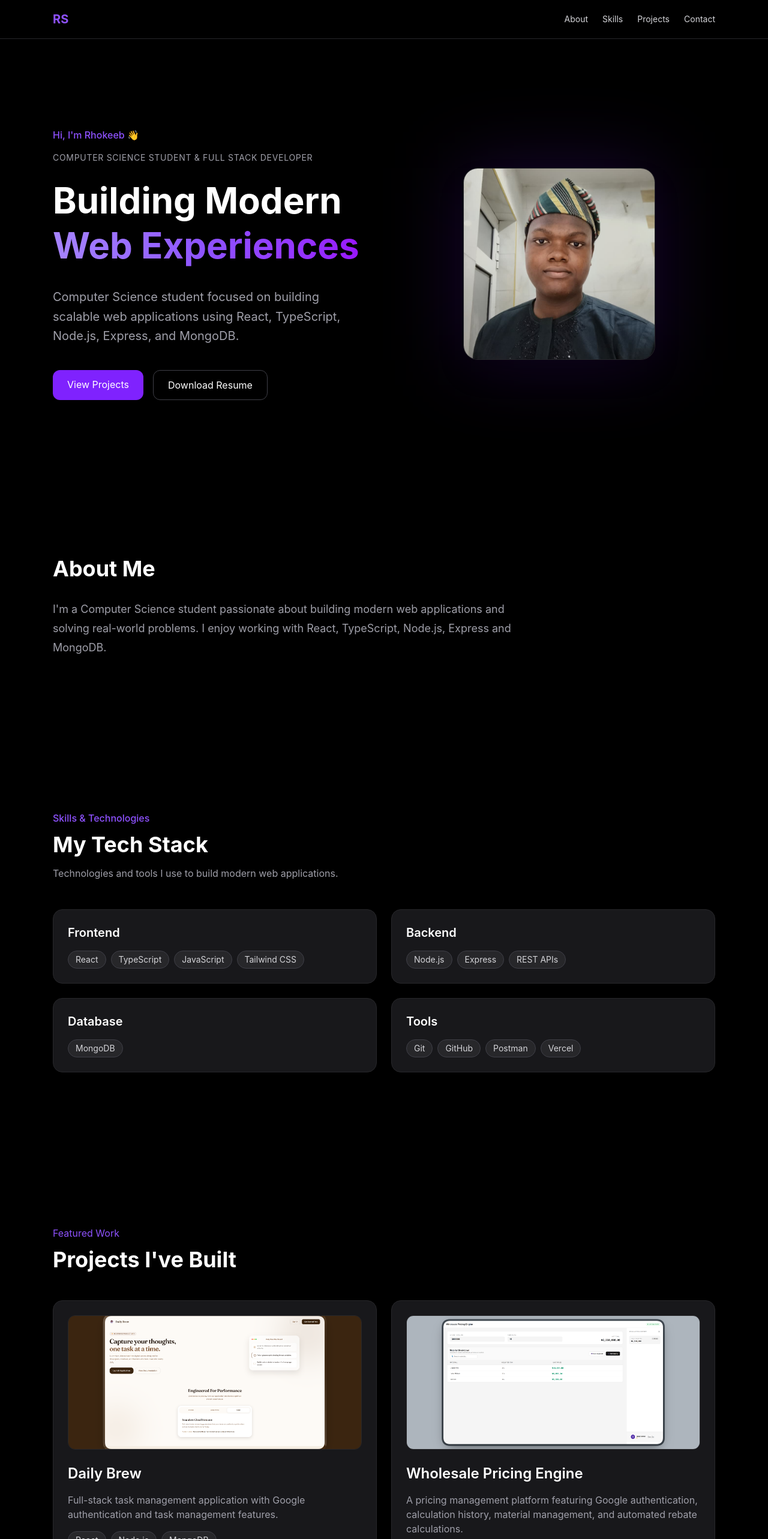
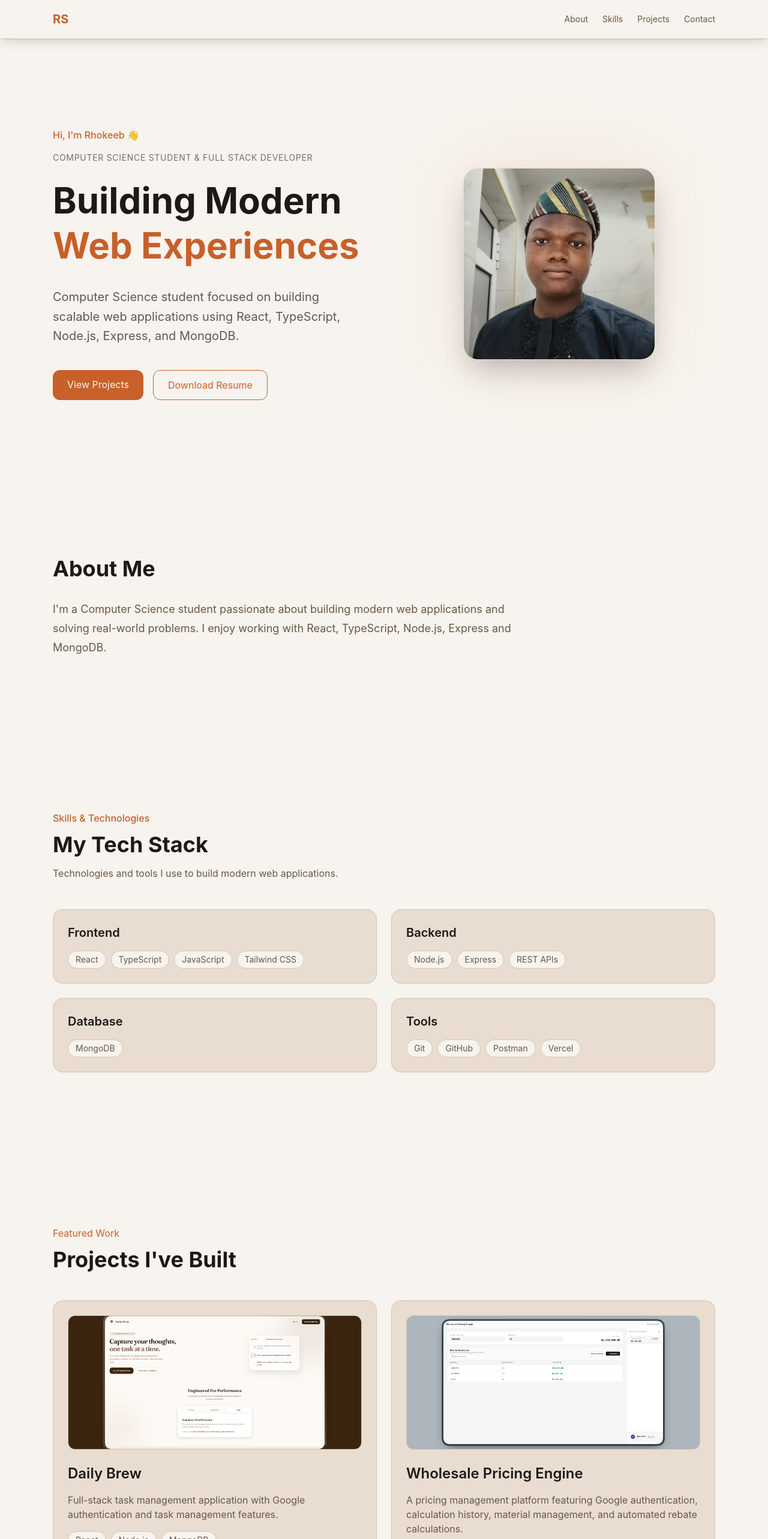
Before and after one commit to rhokeebsanni/RhokeebPortfolio, a React (Vite) app: page / in a window 1280 px wide. Shown: the top 2566 px of the page at 60% size. Built offline with nearby package versions, Linux system fonts and the light colour scheme.

Commit message:
changed color theme

```diff
--- a/src/App.tsx
+++ b/src/App.tsx
@@ -8,7 +8,7 @@ import Footer from "./components/Footer";
 
 function App() {
   return (
-    <main className="bg-black text-white">
+    <main className="bg-[#F7F3EE] text-[#1C1917]">
       <Navbar />
       <Hero />
       <About />
--- a/src/components/About.tsx
+++ b/src/components/About.tsx
@@ -3,9 +3,8 @@ import Section from "./Section.tsx";
 const About = () => {
   return (
     <Section id="about">
-      <h2 className="text-4xl font-bold mb-8">About Me</h2>
-
-      <p className="text-zinc-400 max-w-3xl text-lg leading-8">
+      <h2 className="text-4xl font-bold mb-8 text-[#1C1917]">About Me</h2>
+      <p className="text-[#6B5744] max-w-3xl text-lg leading-8">
         I'm a Computer Science student passionate about building modern web
         applications and solving real-world problems. I enjoy working with
         React, TypeScript, Node.js, Express and MongoDB.
--- a/src/components/Contact.tsx
+++ b/src/components/Contact.tsx
@@ -2,14 +2,14 @@ import { FaGithub, FaLinkedin, FaEnvelope } from "react-icons/fa";
 
 const Contact = () => {
   return (
-    <section id="contact" className="py-32">
+    <section id="contact" className="py-32 bg-[#F7F3EE]">
       <div className="max-w-6xl mx-auto px-6">
         <div className="mb-12">
-          <p className="text-violet-500 font-medium mb-3">Contact</p>
-
-          <h2 className="text-4xl font-bold">Let's Build Something Together</h2>
-
-          <p className="text-zinc-400 mt-4 max-w-2xl">
+          <p className="text-[#C8602A] font-medium mb-3">Contact</p>
+          <h2 className="text-4xl font-bold text-[#1C1917]">
+            Let's Build Something Together
+          </h2>
+          <p className="text-[#6B5744] mt-4 max-w-2xl">
             I'm currently open to internships, collaborations, and opportunities
             to work on interesting projects.
           </p>
@@ -18,25 +18,23 @@ const Contact = () => {
         <div className="flex gap-6 text-3xl">
           <a
             href="mailto:rhokeebsanni@gmail.com"
-            className="text-zinc-400 hover:text-violet-400 transition-colors"
+            className="text-[#8C7260] hover:text-[#C8602A] transition-colors"
           >
             <FaEnvelope />
           </a>
-
           <a
             href="https://github.com/rhokeebsanni"
             target="_blank"
             rel="noreferrer"
-            className="text-zinc-400 hover:text-violet-400 transition-colors"
+            className="text-[#8C7260] hover:text-[#C8602A] transition-colors"
           >
             <FaGithub />
           </a>
-
           <a
             href="https://www.linkedin.com/in/rhokeeb-sanni"
             target="_blank"
             rel="noreferrer"
-            className="text-zinc-400 hover:text-violet-400 transition-colors"
+            className="text-[#8C7260] hover:text-[#C8602A] transition-colors"
           >
             <FaLinkedin />
           </a>
--- a/src/components/Footer.tsx
+++ b/src/components/Footer.tsx
@@ -1,8 +1,8 @@
 const Footer = () => {
   return (
-    <footer className="border-t border-zinc-800 py-8">
+    <footer className="border-t border-[#D4C5B5] py-8 bg-[#F7F3EE]">
       <div className="max-w-6xl mx-auto px-6">
-        <p className="text-zinc-500 text-center">
+        <p className="text-[#8C7260] text-center">
           © 2026 Rhokeeb Sanni. Built with React and Tailwind CSS.
         </p>
       </div>
--- a/src/components/Hero.tsx
+++ b/src/components/Hero.tsx
@@ -3,7 +3,7 @@ import profile from "../assets/profile.jpeg";
 
 const Hero = () => {
   return (
-    <section className="relative min-h-screen flex items-center pt-20">
+    <section className="relative min-h-screen flex items-center pt-20 bg-[#F7F3EE]">
       <div className="max-w-6xl mx-auto px-6 w-full">
         <div className="grid lg:grid-cols-2 gap-16 items-center">
           {/* LEFT SIDE */}
@@ -13,32 +13,22 @@ const Hero = () => {
             transition={{ duration: 0.7 }}
             className="max-w-2xl"
           >
-            <p className="text-violet-500 font-medium mb-4">
+            <p className="text-[#C8602A] font-medium mb-4">
               Hi, I'm Rhokeeb 👋
             </p>
 
-            <p className="text-zinc-400 text-sm uppercase tracking-wider mb-6">
+            <p className="text-[#1C1917]/60 text-sm uppercase tracking-wider mb-6">
               Computer Science Student & Full Stack Developer
             </p>
 
-            <h1 className="text-5xl md:text-6xl font-bold leading-tight">
+            <h1 className="text-5xl md:text-6xl font-bold leading-tight text-[#1C1917]">
               Building Modern
-              <span
-                className="
-    block
-    bg-gradient-to-r
-    from-violet-400
-    via-violet-500
-    to-purple-600
-    bg-clip-text
-    text-transparent
-  "
-              >
+              <span className="block text-[#C8602A]">
                 Web Experiences
               </span>
             </h1>
 
-            <p className="mt-8 text-zinc-400 text-lg md:text-xl leading-relaxed">
+            <p className="mt-8 text-[#1C1917]/70 text-lg md:text-xl leading-relaxed">
               Computer Science student focused on building scalable web
               applications using React, TypeScript, Node.js, Express, and
               MongoDB.
@@ -49,9 +39,10 @@ const Hero = () => {
                 href="#projects"
                 className="
                   px-6 py-3
-                  bg-violet-600
+                  bg-[#C8602A]
+                  text-[#F7F3EE]
                   rounded-xl
-                  hover:bg-violet-700
+                  hover:bg-[#a34e21]
                   transition
                 "
               >
@@ -65,10 +56,11 @@ const Hero = () => {
                 className="
                   px-6 py-3
                   border
-                  border-zinc-700
+                  border-[#C8602A]
+                  text-[#C8602A]
                   rounded-xl
-                  hover:border-violet-500
-                  hover:text-violet-400
+                  hover:bg-[#C8602A]
+                  hover:text-[#F7F3EE]
                   transition
                 "
               >
@@ -85,7 +77,7 @@ const Hero = () => {
             className="flex justify-center"
           >
             <div className="relative">
-              <div className="absolute inset-0 bg-violet-600/20 blur-3xl" />
+              <div className="absolute inset-0 bg-[#C8602A]/10 blur-3xl" />
 
               <img
                 src={profile}
@@ -97,7 +89,7 @@ const Hero = () => {
                   object-cover
                   rounded-3xl
                   border
-                border-zinc-800
+                  border-[#E8DDD0]
                   shadow-2xl
                 "
               />
--- a/src/components/Navbar.tsx
+++ b/src/components/Navbar.tsx
@@ -7,42 +7,31 @@ const Navbar = () => {
   return (
     <nav
       className="
-        fixed
-        top-0
-        left-0
-        right-0
-        z-50
+        fixed top-0 left-0 right-0 z-50
         backdrop-blur-md
-        bg-black/50
-        border-b
-        border-zinc-800
+        bg-[#F7F3EE]/90
+        border-b border-[#D4C5B5]
         shadow-lg
       "
     >
       <div className="max-w-6xl mx-auto px-6 h-16 flex items-center justify-between">
-        <h2 className="font-bold text-xl text-violet-500">RS</h2>
+        <h2 className="font-bold text-xl text-[#C8602A]">RS</h2>
 
         {/* Desktop Menu */}
-        <div className="hidden md:flex gap-6 text-sm text-zinc-300">
-          <a href="#about" className="hover:text-violet-400 transition-colors">
+        <div className="hidden md:flex gap-6 text-sm text-[#6B5744]">
+          <a href="#about" className="hover:text-[#C8602A] transition-colors">
             About
           </a>
-
-          <a href="#skills" className="hover:text-violet-400 transition-colors">
+          <a href="#skills" className="hover:text-[#C8602A] transition-colors">
             Skills
           </a>
-
           <a
             href="#projects"
-            className="hover:text-violet-400 transition-colors"
+            className="hover:text-[#C8602A] transition-colors"
           >
             Projects
           </a>
-
-          <a
-            href="#contact"
-            className="hover:text-violet-400 transition-colors"
-          >
+          <a href="#contact" className="hover:text-[#C8602A] transition-colors">
             Contact
           </a>
         </div>
@@ -50,11 +39,7 @@ const Navbar = () => {
         {/* Mobile Button */}
         <button
           onClick={() => setIsOpen(!isOpen)}
-          className="
-            md:hidden
-            text-zinc-300
-            text-xl
-          "
+          className="md:hidden text-[#6B5744] text-xl"
         >
           {isOpen ? <FaTimes /> : <FaBars />}
         </button>
@@ -62,45 +47,33 @@ const Navbar = () => {
 
       {/* Mobile Menu */}
       {isOpen && (
-        <div
-          className="
-            md:hidden
-            px-6
-            py-4
-            bg-zinc-950
-            border-t
-            border-zinc-800
-          "
-        >
-          <div className="flex flex-col gap-4 text-zinc-300">
+        <div className="md:hidden px-6 py-4 bg-[#F7F3EE] border-t border-[#D4C5B5]">
+          <div className="flex flex-col gap-4 text-[#6B5744]">
             <a
               href="#about"
               onClick={() => setIsOpen(false)}
-              className="hover:text-violet-400 transition-colors"
+              className="hover:text-[#C8602A] transition-colors"
             >
               About
             </a>
-
             <a
               href="#skills"
               onClick={() => setIsOpen(false)}
-              className="hover:text-violet-400 transition-colors"
+              className="hover:text-[#C8602A] transition-colors"
             >
               Skills
             </a>
-
             <a
               href="#projects"
               onClick={() => setIsOpen(false)}
-              className="hover:text-violet-400 transition-colors"
+              className="hover:text-[#C8602A] transition-colors"
             >
               Projects
             </a>
-
             <a
               href="#contact"
               onClick={() => setIsOpen(false)}
-              className="hover:text-violet-400 transition-colors"
+              className="hover:text-[#C8602A] transition-colors"
             >
               Contact
             </a>
--- a/src/components/Projects.tsx
+++ b/src/components/Projects.tsx
@@ -5,9 +5,10 @@ const Projects = () => {
   return (
     <Section id="projects">
       <div className="mb-12">
-        <p className="text-violet-500 mb-3">Featured Work</p>
-
-        <h2 className="text-4xl font-bold">Projects I've Built</h2>
+        <p className="text-[#C8602A] mb-3">Featured Work</p>
+        <h2 className="text-4xl font-bold text-[#1C1917]">
+          Projects I've Built
+        </h2>
       </div>
 
       <div className="grid md:grid-cols-2 gap-6">
@@ -15,53 +16,34 @@ const Projects = () => {
           <div
             key={project.title}
             className="
-            group
-            overflow-hidden
-p-6
-rounded-2xl
-border
-border-zinc-800
-bg-zinc-900
-hover:border-violet-500
-hover:-translate-y-2
-transition-all
-duration-300
-"
+              group overflow-hidden p-6 rounded-2xl
+              border border-[#D4C5B5] bg-[#E8DDD0]
+              hover:border-[#C8602A] hover:-translate-y-2
+              transition-all duration-300
+            "
           >
             <img
               src={project.image}
               alt={project.title}
               className="
-w-full
-h-56
-object-cover
-rounded-xl
-mb-6
-border
-border-zinc-800
-transition-transform
-duration-500
-group-hover:scale-105
-"
+                w-full h-56 object-cover rounded-xl mb-6
+                border border-[#D4C5B5]
+                transition-transform duration-500 group-hover:scale-105
+              "
             />
-            <h3 className="text-2xl font-semibold mb-4">{project.title}</h3>
-
-            <p className="text-zinc-400 mb-4">{project.description}</p>
+            <h3 className="text-2xl font-semibold mb-4 text-[#1C1917]">
+              {project.title}
+            </h3>
+            <p className="text-[#6B5744] mb-4">{project.description}</p>
 
             <div className="flex flex-wrap gap-2 mb-6">
               {project.technologies.map((tech) => (
                 <span
                   key={tech}
                   className="
-text-sm
-px-3
-py-1
-rounded-full
-bg-zinc-800
-border
-border-zinc-700
-text-zinc-300
-"
+                    text-sm px-3 py-1 rounded-full
+                    bg-[#F7F3EE] border border-[#D4C5B5] text-[#6B5744]
+                  "
                 >
                   {tech}
                 </span>
@@ -73,16 +55,15 @@ text-zinc-300
                 href={project.github}
                 target="_blank"
                 rel="noreferrer"
-                className="text-violet-500 hover:text-violet-400"
+                className="text-[#C8602A] hover:text-[#A0451A]"
               >
                 View Code →
               </a>
-
               <a
                 href={project.live}
                 target="_blank"
                 rel="noreferrer"
-                className="text-violet-500 hover:text-violet-400"
+                className="text-[#C8602A] hover:text-[#A0451A]"
               >
                 Live Site →
               </a>
--- a/src/components/Skills.tsx
+++ b/src/components/Skills.tsx
@@ -5,31 +5,18 @@ const skillGroups = [
     title: "Frontend",
     skills: ["React", "TypeScript", "JavaScript", "Tailwind CSS"],
   },
-  {
-    title: "Backend",
-    skills: ["Node.js", "Express", "REST APIs"],
-  },
-  {
-    title: "Database",
-    skills: ["MongoDB"],
-  },
-  {
-    title: "Tools",
-    skills: ["Git", "GitHub", "Postman", "Vercel"],
-  },
+  { title: "Backend", skills: ["Node.js", "Express", "REST APIs"] },
+  { title: "Database", skills: ["MongoDB"] },
+  { title: "Tools", skills: ["Git", "GitHub", "Postman", "Vercel"] },
 ];
 
 const Skills = () => {
   return (
     <Section id="skills">
       <div className="mb-12">
-        <p className="text-violet-500 font-medium mb-3">
-          Skills & Technologies
-        </p>
-
-        <h2 className="text-4xl font-bold">My Tech Stack</h2>
-
-        <p className="text-zinc-400 mt-4 max-w-2xl">
+        <p className="text-[#C8602A] font-medium mb-3">Skills & Technologies</p>
+        <h2 className="text-4xl font-bold text-[#1C1917]">My Tech Stack</h2>
+        <p className="text-[#6B5744] mt-4 max-w-2xl">
           Technologies and tools I use to build modern web applications.
         </p>
       </div>
@@ -39,31 +26,21 @@ const Skills = () => {
           <div
             key={group.title}
             className="
-              p-6
-              rounded-2xl
-              border
-              border-zinc-800
-              bg-zinc-900
-              hover:border-violet-500
-              transition-all
-              duration-300
+              p-6 rounded-2xl
+              border border-[#D4C5B5] bg-[#E8DDD0]
+              hover:border-[#C8602A] transition-all duration-300
             "
           >
-            <h3 className="text-xl font-semibold mb-4">{group.title}</h3>
-
+            <h3 className="text-xl font-semibold mb-4 text-[#1C1917]">
+              {group.title}
+            </h3>
             <div className="flex flex-wrap gap-2">
               {group.skills.map((skill) => (
                 <span
                   key={skill}
                   className="
-                    text-sm
-                    px-3
-                    py-1
-                    rounded-full
-                    bg-zinc-800
-                    border
-                    border-zinc-700
-                    text-zinc-300
+                    text-sm px-3 py-1 rounded-full
+                    bg-[#F7F3EE] border border-[#D4C5B5] text-[#6B5744]
                   "
                 >
                   {skill}
```
Lines whose indentation alone changed are shown as unchanged.
